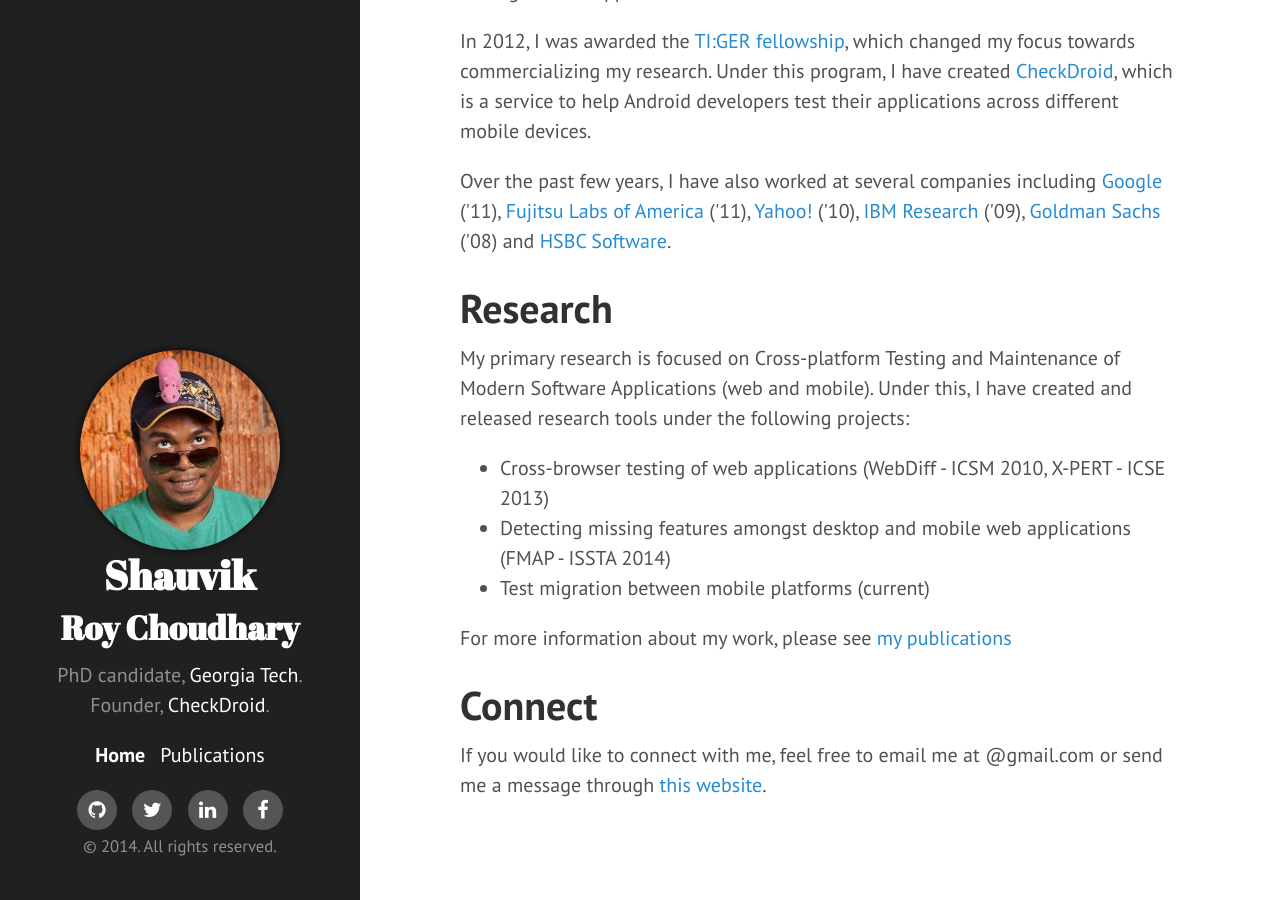
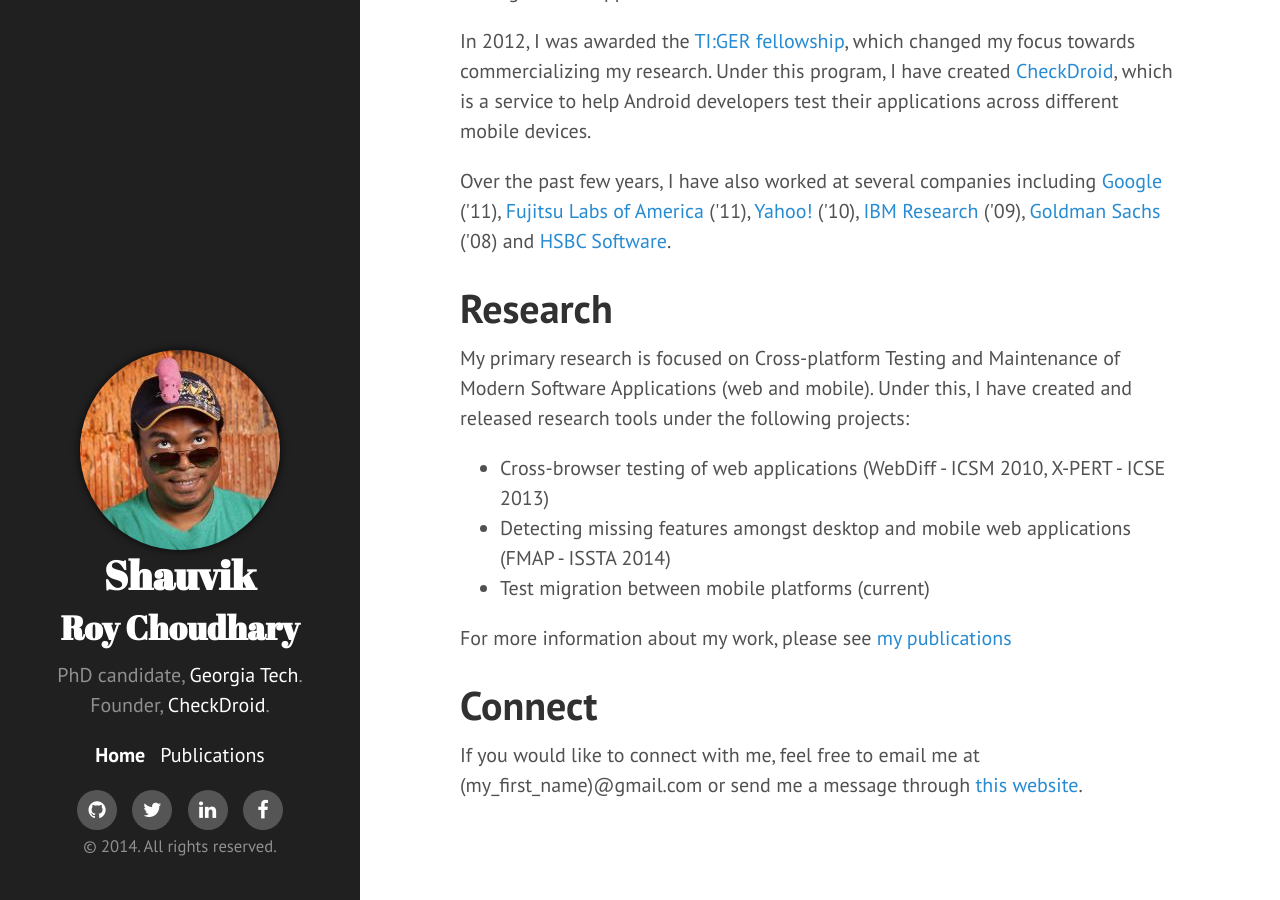
Before and after one commit to shauvik/shauvik.github.io, a Jekyll site: the page built from index.html, in a window 1280 px wide and 900 px high, scrolled down 618 px. Built offline with Jekyll 4.4.1, drawn with Linux system fonts in a browser that asks for light colours; nearby versions of some CDN libraries; Markdown is read by kramdown in place of the engine named in the settings.

Commit message:
Update index.html

```diff
--- a/index.html
+++ b/index.html
@@ -48,4 +48,4 @@
 
 <h1>Connect</h1>
 
-<p>If you would like to connect with me, feel free to email me at <my_first_name>@gmail.com or send me a message through <a href="/contact">this website</a>.
+<p>If you would like to connect with me, feel free to email me at (my_first_name)@gmail.com or send me a message through <a href="/contact">this website</a>.
```
